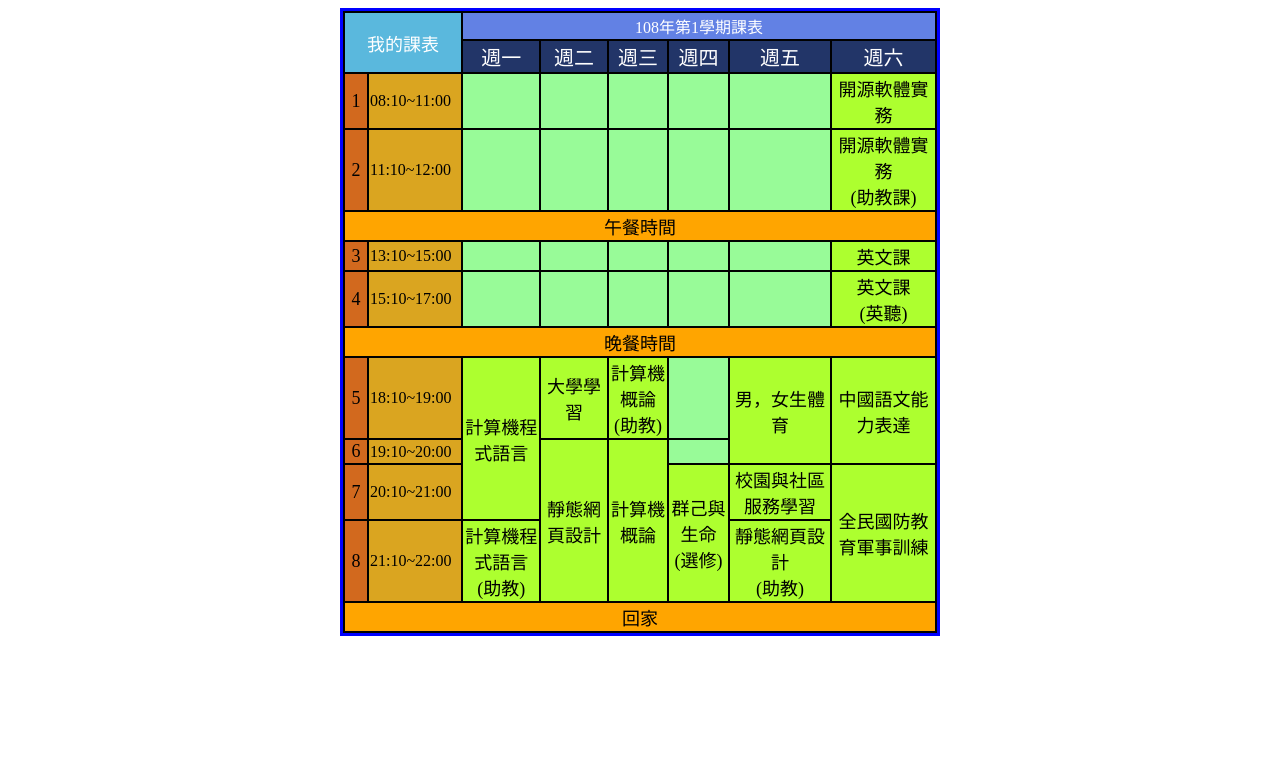
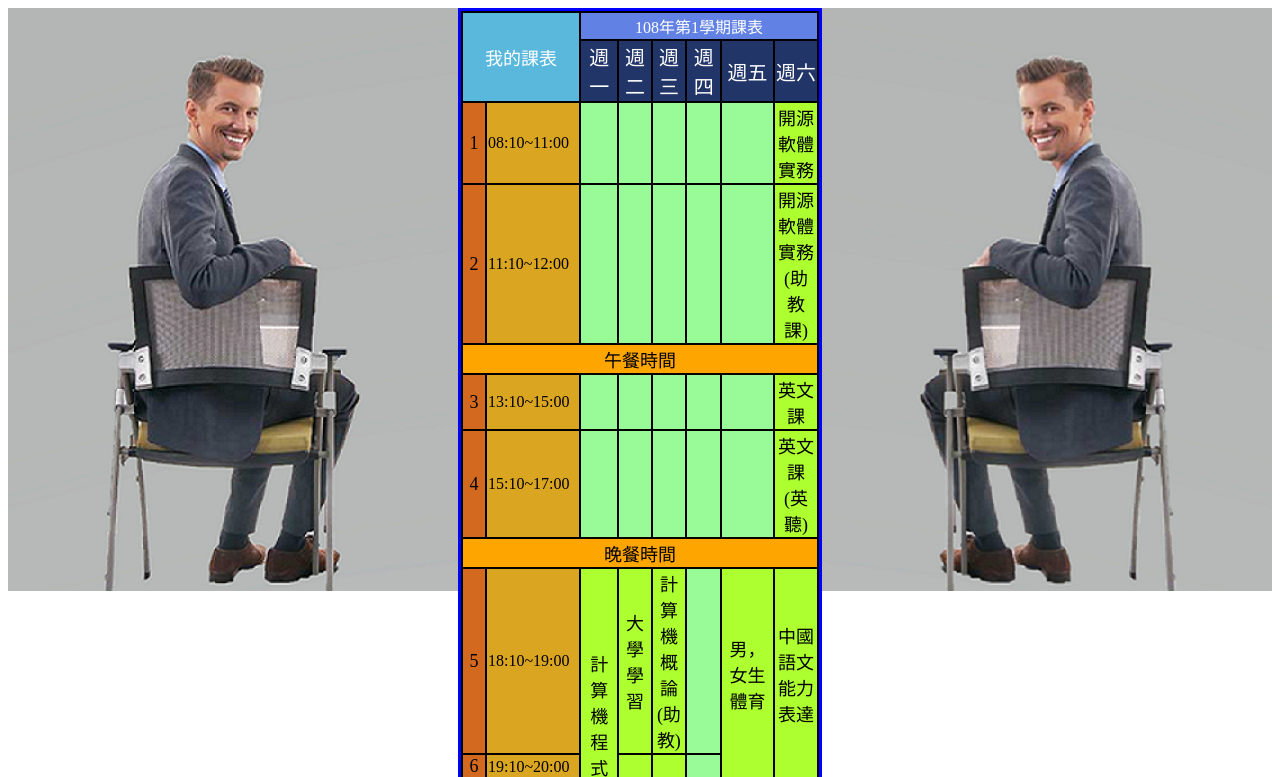
Before and after one commit to WENG-CHENG-CHIH/1081-1N-project-20841372-repository, a plain HTML site: page 靜態網頁期末報告/comport-master/myclass.html in a window 1280 px wide. Shown: the top 777 px of the page. Drawn offline with Linux system fonts and the light colour scheme; the site is published under a folder, as on GitHub Pages, so addresses that start at the root find nothing.

Commit message:
Update myclass.html

```diff
--- a/靜態網頁期末報告/comport-master/myclass.html
+++ b/靜態網頁期末報告/comport-master/myclass.html
@@ -10,7 +10,7 @@
 <body>
     <div id="container">
         <div class="back1">
-            <img src="/笑2 - 複製.PNG" alt="">
+            <img src="../笑2 - 複製.PNG" alt="">
         </div>
         <table style="border: blue solid 3px;" class="wow">
           <tr>
@@ -107,7 +107,7 @@
         </tr>
         </table>
         <div class="back2">
-            <img src="/笑2.PNG" alt="">
+            <img src="../笑2.PNG" alt="">
         </div>
         </div>
 </body>
```
